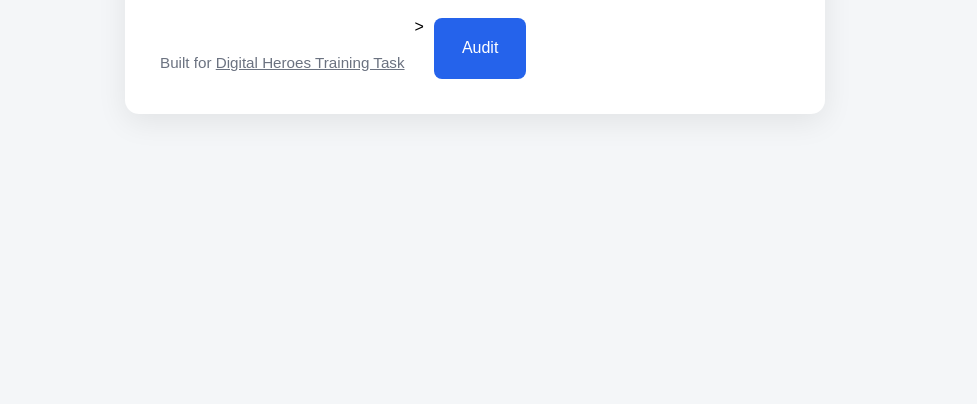
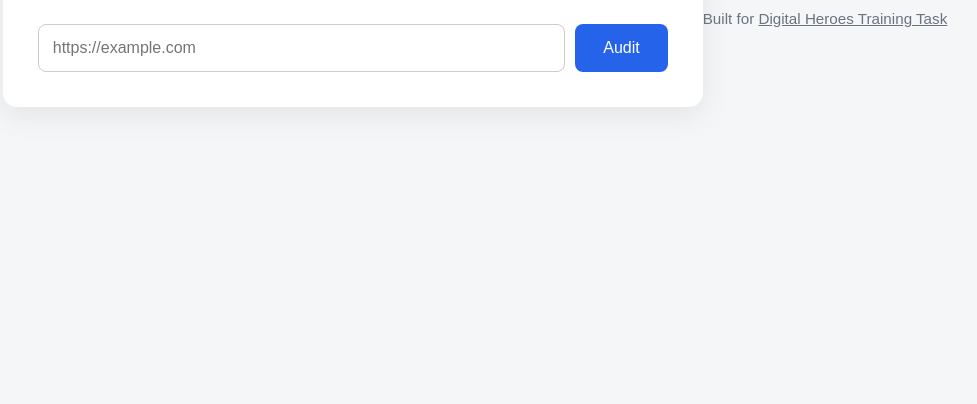
Before and after one commit to devops-victim/PagePulse, a plain HTML site: page frontend/index.html in a window 1280 px wide. Shown: the part 396-800 px from the top of the page, without its empty margins (165-1142 px from the left). Drawn offline with Linux system fonts and the light colour scheme.

Commit message:
Rearrange footer section in index.html for improved structure

```diff
--- a/frontend/index.html
+++ b/frontend/index.html
@@ -17,10 +17,10 @@
     </p>
 
     <div class="input-group">
-
-    <footer class="footer">
-        Built for <a href="https://digitalheroesco.com" target="_blank" rel="noopener noreferrer">Digital Heroes Training Task</a>
-    </footer>
+        <input
+            id="urlInput"
+            type="url"
+            placeholder="https://example.com"
         >
 
         <button id="auditBtn">
@@ -75,6 +75,10 @@
 
 </div>
 
+<footer class="footer">
+    Built for <a href="https://digitalheroesco.com" target="_blank" rel="noopener noreferrer">Digital Heroes Training Task</a>
+</footer>
+
 <script src="script.js"></script>
 
 </body>
```
